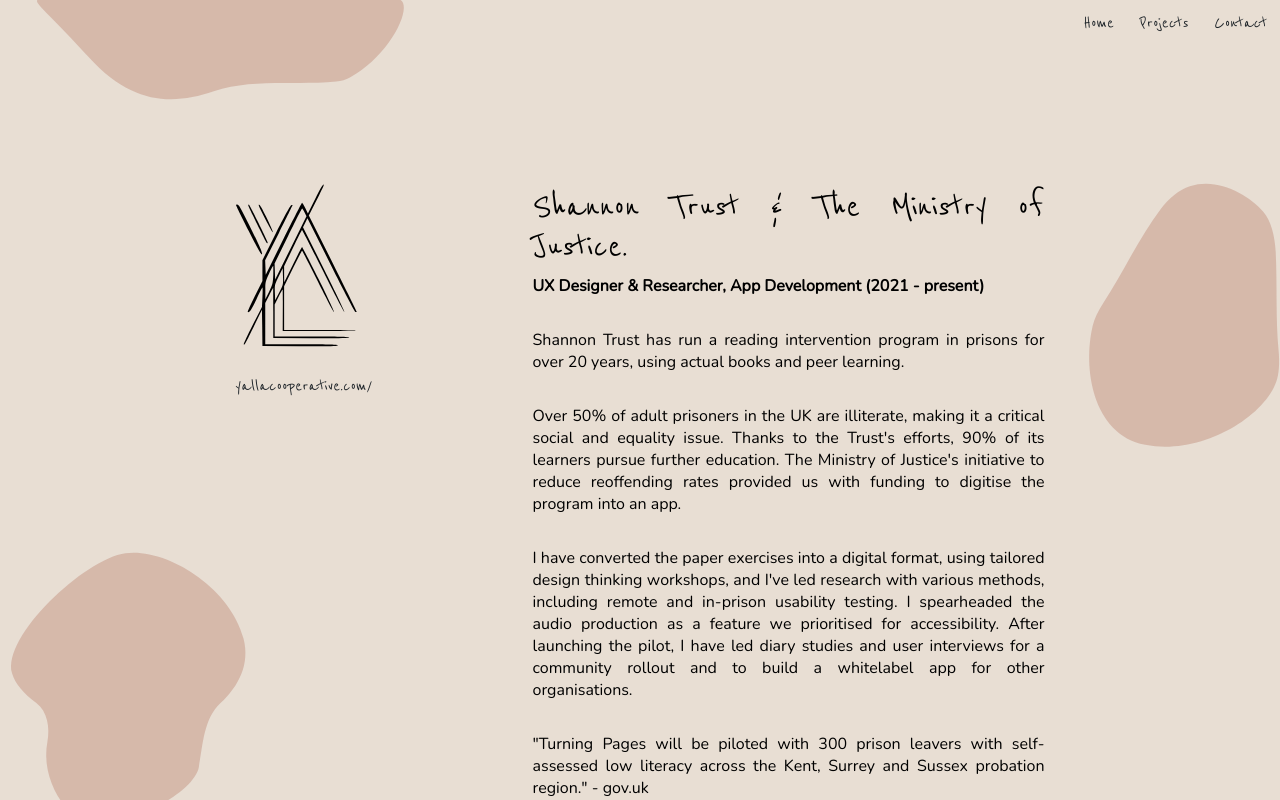
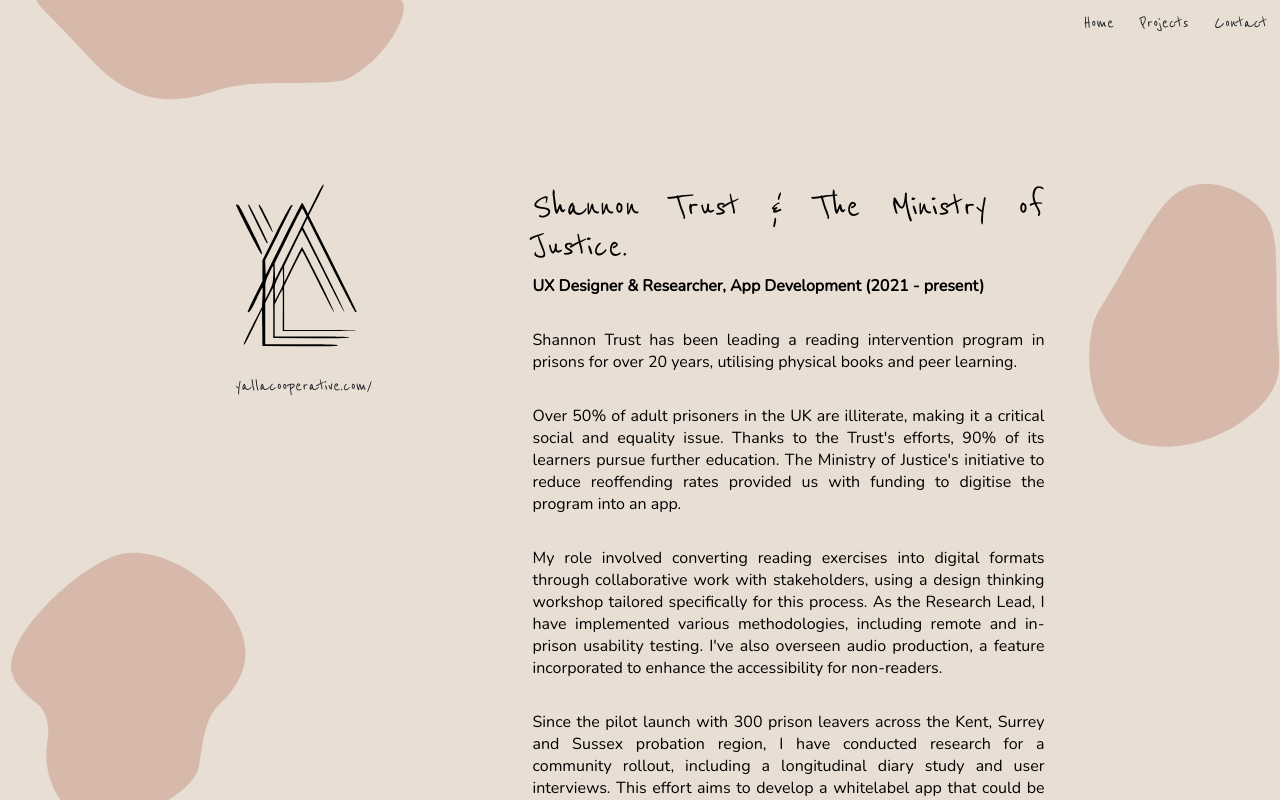
Before and after one commit to bethanyios/portfolio2023.3, a React (Create React App) app: page / in a window 1280 px wide. Both pictures are taken after a click on the item "Projects". Shown: the top 800 px of the page. Built offline with nearby package versions, Linux system fonts and the light colour scheme.

Commit message:
Update the copy for ST

```diff
--- a/src/pages/projects.js
+++ b/src/pages/projects.js
@@ -25,13 +25,10 @@
     <div className="content-column">
     <h1>Shannon Trust & The Ministry of Justice. </h1>
     <strong><p>UX Designer & Researcher, App Development (2021 - present)</p></strong>
-    <p>Shannon Trust has run a reading intervention program in prisons for over 20 years, using actual books and peer learning. </p>
+    <p>Shannon Trust has been leading a reading intervention program in prisons for over 20 years, utilising physical books and peer learning.</p>
     <p>Over 50% of adult prisoners in the UK are illiterate, making it a critical social and equality issue. Thanks to the Trust's efforts, 90% of its learners pursue further education. The Ministry of Justice's initiative to reduce reoffending rates provided us with funding to digitise the program into an app.</p>
-    <p>I have converted the paper exercises into a digital format, using tailored design thinking workshops, and I've led research with various methods, including remote and in-prison usability testing. I spearheaded the audio production as a feature we prioritised for accessibility.
-After launching the pilot, I have led diary studies and user interviews for a community rollout and to build a whitelabel app for other organisations.</p>
-    {/* <p>My work involved converting reading exercises into digital formats through collaboration with stakeholders through a design thinking workshop I tailored bespoke for this process. Over the years, I've been the lead on research, implementing a range of methodologies including usability testing both remotely and within prisons. I'm lead on the audio production, a feature we incorporated to prioritise accessibility for non-readers.</p>
-    <p>Since launching the pilot, I have facilitated a longitudinal diary study and user interviews for a community rollout (due to the success of the tool) to develop a whitelabel app for a range of organisations that would benefit.</p> */}
-    <p>"Turning Pages will be piloted with 300 prison leavers with self-assessed low literacy across the Kent, Surrey and Sussex probation region." - gov.uk</p>
+    <p>My role involved converting reading exercises into digital formats through collaborative work with stakeholders, using a design thinking workshop tailored specifically for this process. As the Research Lead, I have implemented various methodologies, including remote and in-prison usability testing. I've also overseen audio production, a feature incorporated to enhance the accessibility for non-readers.</p>
+    <p>Since the pilot launch with 300 prison leavers across the Kent, Surrey and Sussex probation region, I have conducted research for a community rollout, including a longitudinal diary study and user interviews. This effort aims to develop a whitelabel app that could be adopted by various organisations seeking to benefit from it.</p>
 
     <h1>Social Mobility Foundation. </h1>
     <strong><p>UX Designer & Project Manager, Website & Application Form Development (2022-present)</p></strong>
```
